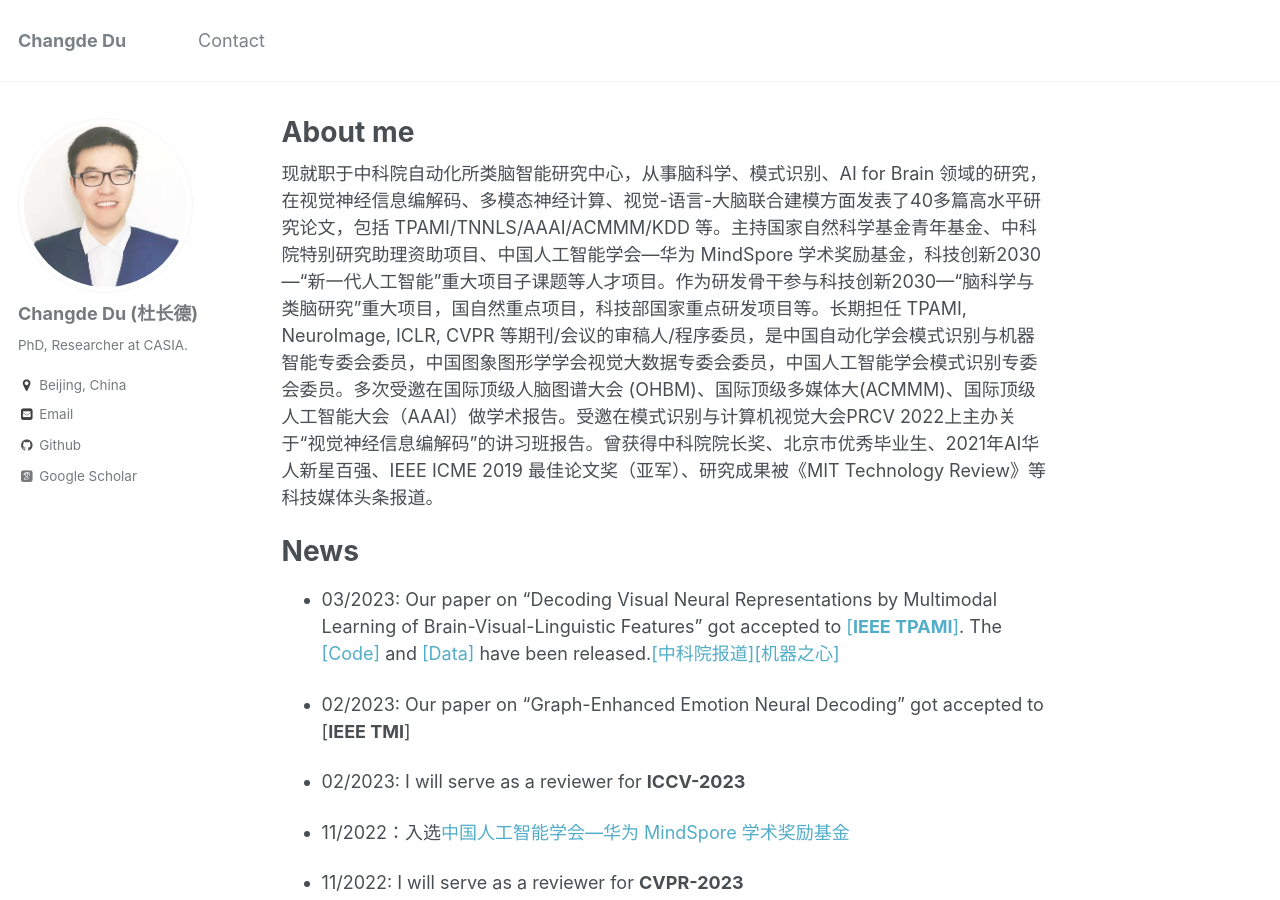
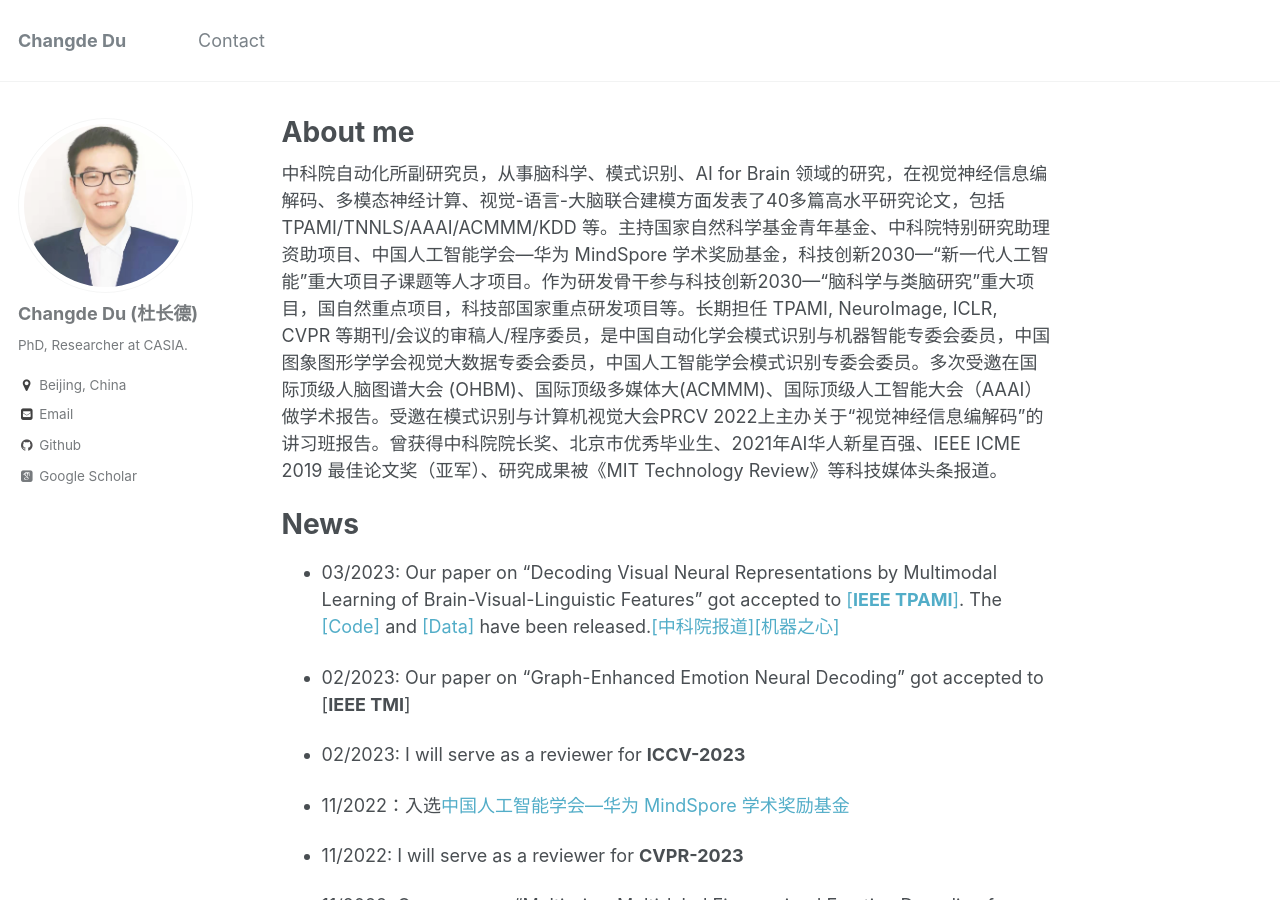
Before and after one commit to ChangdeDu/changdedu.github.io, a Jekyll site: the page built from _pages/about.md, in a window 1280 px wide and 900 px high. Built offline with Jekyll 4.4.1, drawn with Linux system fonts in a browser that asks for light colours; some web fonts are replaced.

Commit message:
Update about.md

```diff
--- a/_pages/about.md
+++ b/_pages/about.md
@@ -8,7 +8,7 @@ redirect_from:
   - /about.html
 ---
 
-现就职于中科院自动化所类脑智能研究中心，从事脑科学、模式识别、AI for Brain 领域的研究，在视觉神经信息编解码、多模态神经计算、视觉-语言-大脑联合建模方面发表了40多篇高水平研究论文，包括 TPAMI/TNNLS/AAAI/ACMMM/KDD 等。主持国家自然科学基金青年基金、中科院特别研究助理资助项目、中国人工智能学会—华为 MindSpore 学术奖励基金，科技创新2030—“新一代人工智能”重大项目子课题等人才项目。作为研发骨干参与科技创新2030—“脑科学与类脑研究”重大项目，国自然重点项目，科技部国家重点研发项目等。长期担任 TPAMI, NeuroImage, ICLR, CVPR 等期刊/会议的审稿人/程序委员，是中国自动化学会模式识别与机器智能专委会委员，中国图象图形学学会视觉大数据专委会委员，中国人工智能学会模式识别专委会委员。多次受邀在国际顶级人脑图谱大会 (OHBM)、国际顶级多媒体大(ACMMM)、国际顶级人工智能大会（AAAI）做学术报告。受邀在模式识别与计算机视觉大会PRCV 2022上主办关于“视觉神经信息编解码”的讲习班报告。曾获得中科院院长奖、北京市优秀毕业生、2021年AI华人新星百强、IEEE ICME 2019 最佳论文奖（亚军）、研究成果被《MIT Technology Review》等科技媒体头条报道。
+中科院自动化所副研究员，从事脑科学、模式识别、AI for Brain 领域的研究，在视觉神经信息编解码、多模态神经计算、视觉-语言-大脑联合建模方面发表了40多篇高水平研究论文，包括 TPAMI/TNNLS/AAAI/ACMMM/KDD 等。主持国家自然科学基金青年基金、中科院特别研究助理资助项目、中国人工智能学会—华为 MindSpore 学术奖励基金，科技创新2030—“新一代人工智能”重大项目子课题等人才项目。作为研发骨干参与科技创新2030—“脑科学与类脑研究”重大项目，国自然重点项目，科技部国家重点研发项目等。长期担任 TPAMI, NeuroImage, ICLR, CVPR 等期刊/会议的审稿人/程序委员，是中国自动化学会模式识别与机器智能专委会委员，中国图象图形学学会视觉大数据专委会委员，中国人工智能学会模式识别专委会委员。多次受邀在国际顶级人脑图谱大会 (OHBM)、国际顶级多媒体大(ACMMM)、国际顶级人工智能大会（AAAI）做学术报告。受邀在模式识别与计算机视觉大会PRCV 2022上主办关于“视觉神经信息编解码”的讲习班报告。曾获得中科院院长奖、北京市优秀毕业生、2021年AI华人新星百强、IEEE ICME 2019 最佳论文奖（亚军）、研究成果被《MIT Technology Review》等科技媒体头条报道。
 
 
 # News
```
